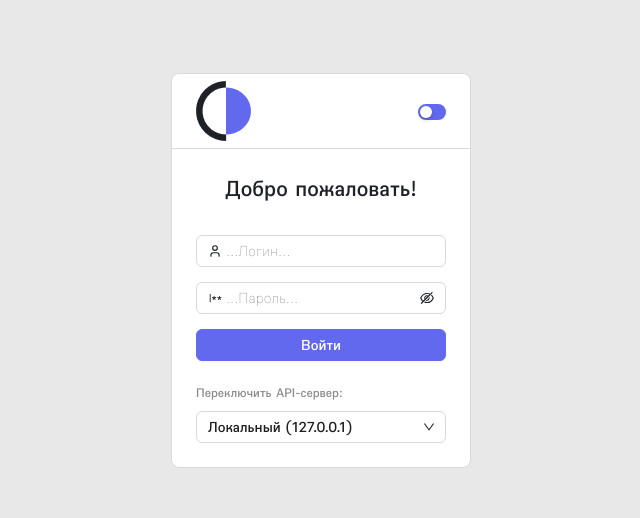
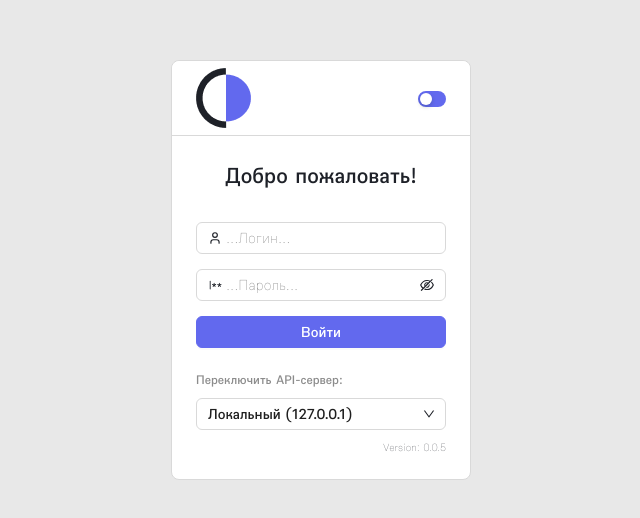
Before and after one commit to draft-pick/emias_mnpcbt, a React (Vite) app: page /login in a window 1280 px wide. Shown: the part 130-648 px from the top of the page, without its empty margins (319-959 px from the left). Built offline with nearby package versions, Linux system fonts and the light colour scheme.

Commit message:
bump to 0.0.4 + icons and fixes

```diff
--- a/src/pages/LoginPage.jsx
+++ b/src/pages/LoginPage.jsx
@@ -61,6 +61,7 @@ export default function LoginPage() {
                 <div style={{ marginTop: '20px' }}>
                     <ApiSwitcher />
                 </div>
+                <div style={{ marginTop: '10px', textAlign: 'end', fontWeight: '100', fontSize: '10px'}}>Version: 0.0.5</div>
             </CustomCard>
         </div>
     );
```
Also changed, not shown: 2 other files (tests, documents, lock files or other folders).
